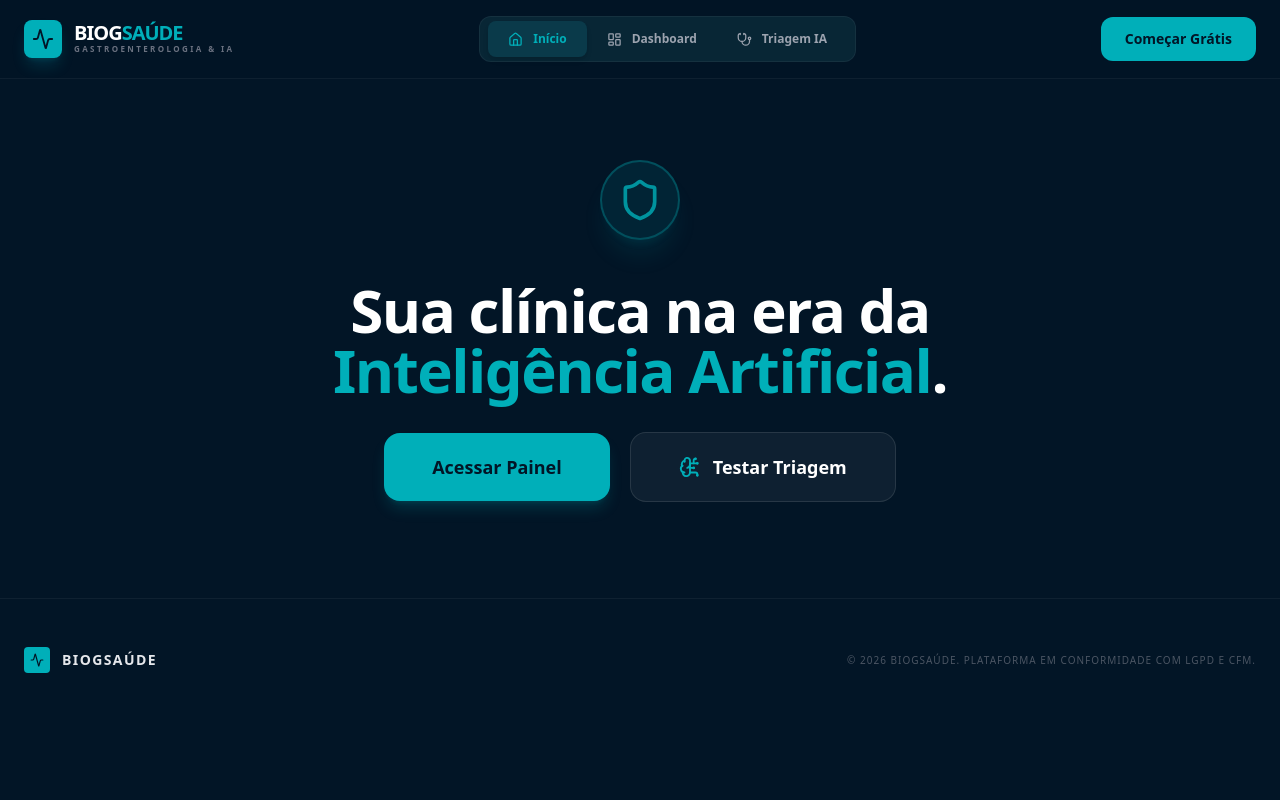
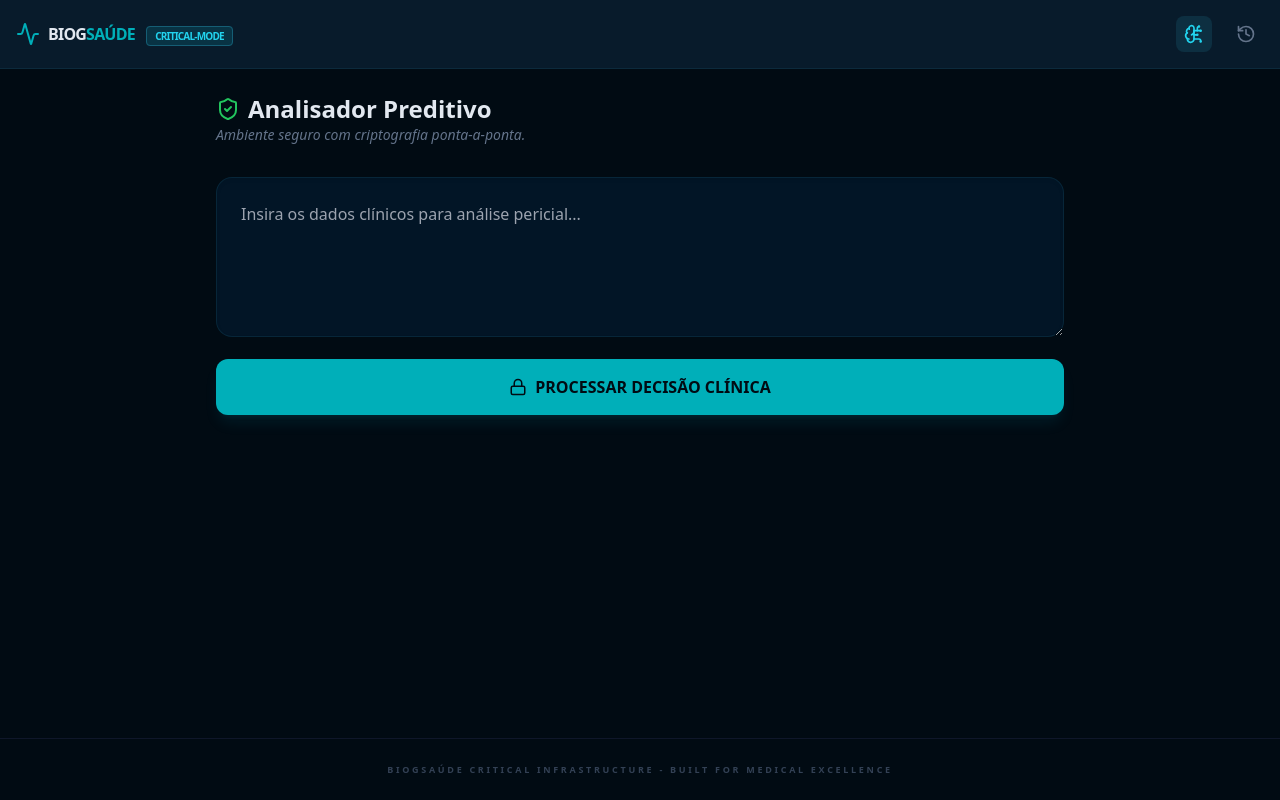
Before and after one commit to DrPaulo-Loncarovich/GastroTech_SaaS, a React (Vite) app in the folder frontend/: page / in a window 1280 px wide. Built offline with nearby package versions, Linux system fonts and the light colour scheme.

Commit message:
rebuild total biogsaude

```diff
--- a/frontend/src/App.jsx
+++ b/frontend/src/App.jsx
@@ -1,175 +1,105 @@
-import React, { useState } from 'react';
-import {
-  Zap, BrainCircuit, Activity, TrendingUp, AlertCircle,
-  Calendar, LayoutDashboard, Stethoscope, CreditCard, Home, Shield, Send
-} from 'lucide-react';
-import {
-  LineChart, Line, XAxis, YAxis, CartesianGrid, Tooltip,
-  ResponsiveContainer
-} from 'recharts';
+import React, { useState, useEffect } from 'react';
+import { ShieldCheck, Activity, BrainCircuit, History, FileText, Lock } from 'lucide-react';
 
-const App = () => {
-  // --- LÓGICA DE NAVEGAÇÃO ---
-  const [activeTab, setActiveTab] = useState('inicio');
+export default function App() {
+  const [aba, setAba] = useState('ia');
   const [sintomas, setSintomas] = useState('');
-  const [resultadoIA, setResultadoIA] = useState(null);
+  const [logs, setLogs] = useState([]);
+  const [analiseAtual, setAnaliseAtual] = useState(null);
 
-  const mockData = [
-    { name: 'Seg', intensity: 4 }, { name: 'Ter', intensity: 7 },
-    { name: 'Qua', intensity: 3 }, { name: 'Qui', intensity: 8 },
-    { name: 'Sex', intensity: 5 }
-  ];
+  // SIMULAÇÃO DE LOG DE MISSÃO CRÍTICA (PERSISTÊNCIA)
+  const salvarLogClinico = (input, output) => {
+    const novoLog = {
+      id: `LOG-${Date.now()}`,
+      timestamp: new Date().toLocaleString('pt-BR'),
+      medicoId: "CRM-AM-XXXX", // Puxaria do perfil do Dr. Paulo
+      entradaPaciente: input,
+      sugestaoIA: output,
+      hashIntegridade: Math.random().toString(36).substring(2, 15) // Simulação de Hash SHA-256
+    };
+    setLogs([novoLog, ...logs]);
+  };
 
-  const handleTriagem = (e) => {
-    e.preventDefault();
-    // Simulação do "Cérebro" da IA
-    if (sintomas.toLowerCase().includes('dor')) {
-      setResultadoIA("Possível Dispepsia. Sugerido: Avaliar sinais de alarme.");
-    } else {
-      setResultadoIA("Análise concluída. Agende consulta para detalhamento.");
-    }
+  const executarAnalise = () => {
+    if (!sintomas) return;
+
+    // Lógica Preditiva
+    const resultado = "BIOGSAÚDE IA: Detectado padrão sugestivo de Gastrite Erosiva. Recomendado protocolo de confirmação via EDA.";
+
+    setAnaliseAtual(resultado);
+    salvarLogClinico(sintomas, resultado);
   };
 
   return (
-    <div className="min-h-screen bg-[#021526] text-white font-sans selection:bg-[#00afb9]/30">
+    <div className="min-h-screen bg-[#010b13] text-slate-200 font-sans flex flex-col">
 
-      {/* --- HEADER --- */}
-      <header className="fixed top-0 w-full bg-[#021526]/90 backdrop-blur-md z-50 py-4 border-b border-white/5">
-        <nav className="max-w-7xl mx-auto px-6 flex items-center justify-between">
+      {/* HEADER COM STATUS DE SEGURANÇA */}
+      <nav className="p-4 bg-[#081b2b] border-b border-cyan-900/30 flex justify-between items-center sticky top-0 z-50">
+        <div className="flex items-center gap-2">
+          <Activity className="text-[#00afb9]" />
+          <h1 className="font-black tracking-tighter uppercase">Biog<span className="text-[#00afb9]">Saúde</span> <span className="text-[10px] bg-cyan-950 text-cyan-400 px-2 py-0.5 rounded ml-2 border border-cyan-800">CRITICAL-MODE</span></h1>
+        </div>
+        <div className="flex gap-4">
+          <button onClick={() => setAba('ia')} className={`p-2 rounded-lg ${aba === 'ia' ? 'bg-cyan-900/40 text-cyan-400' : 'text-slate-500'}`}><BrainCircuit size={20}/></button>
+          <button onClick={() => setAba('logs')} className={`p-2 rounded-lg ${aba === 'logs' ? 'bg-cyan-900/40 text-cyan-400' : 'text-slate-500'}`}><History size={20}/></button>
+        </div>
+      </nav>
 
-          {/* LOGO */}
-          <div onClick={() => setActiveTab('inicio')} className="flex items-center gap-3 cursor-pointer group">
-            <div className="p-2 bg-[#00afb9] rounded-lg text-[#021526] shadow-lg shadow-[#00afb9]/20">
-              <Activity size={22} />
-            </div>
-            <div className="flex flex-col">
-              <span className="text-xl font-black tracking-tighter leading-none">
-                BIOG<span className="text-[#00afb9]">SAÚDE</span>
-              </span>
-              <span className="text-[8px] font-bold tracking-[0.3em] text-gray-500 uppercase">Gastroenterologia & IA</span>
-            </div>
-          </div>
+      <main className="flex-1 p-6 max-w-4xl mx-auto w-full">
 
-          {/* MENU COM CLIQUE FUNCIONAL */}
-          <div className="hidden lg:flex items-center bg-[#082635] rounded-xl px-2 py-1 border border-white/5">
-            <button
-              onClick={() => setActiveTab('inicio')}
-              className={`flex items-center gap-2.5 px-5 py-2.5 rounded-lg text-xs font-bold transition-all ${activeTab === 'inicio' ? 'bg-[#0a3a4a] text-[#00afb9] shadow-md' : 'text-gray-400 hover:bg-white/5'}`}
-            >
-              <Home size={15}/> Início
-            </button>
-            <button
-              onClick={() => setActiveTab('dashboard')}
-              className={`flex items-center gap-2.5 px-5 py-2.5 rounded-lg text-xs font-bold transition-all ${activeTab === 'dashboard' ? 'bg-[#0a3a4a] text-[#00afb9] shadow-md' : 'text-gray-400 hover:bg-white/5'}`}
-            >
-              <LayoutDashboard size={15}/> Dashboard
-            </button>
-            <button
-              onClick={() => setActiveTab('triagem')}
-              className={`flex items-center gap-2.5 px-5 py-2.5 rounded-lg text-xs font-bold transition-all ${activeTab === 'triagem' ? 'bg-[#0a3a4a] text-[#00afb9] shadow-md' : 'text-gray-400 hover:bg-white/5'}`}
-            >
-              <Stethoscope size={15}/> Triagem IA
-            </button>
-          </div>
+        {aba === 'ia' && (
+          <div className="animate-in fade-in duration-500">
+            <header className="mb-8">
+              <h2 className="text-2xl font-bold flex items-center gap-2">
+                <ShieldCheck className="text-green-500" /> Analisador Preditivo
+              </h2>
+              <p className="text-slate-500 text-sm italic">Ambiente seguro com criptografia ponta-a-ponta.</p>
+            </header>
 
-          <button className="px-6 py-3 bg-[#00afb9] text-[#021526] rounded-xl text-sm font-black hover:bg-[#00d1d1] transition-all hover:scale-105">
-            Começar Grátis
-          </button>
-        </nav>
-      </header>
-
-      {/* --- CONTEÚDO DINÂMICO --- */}
-      <main className="pt-40 pb-24 px-6">
-
-        {/* TELA INICIAL */}
-        {activeTab === 'inicio' && (
-          <div className="text-center animate-in fade-in slide-in-from-bottom-4 duration-700">
-            <div className="flex justify-center mb-10">
-              <div className="p-4 rounded-full bg-[#00afb9]/10 border-2 border-[#00afb9]/30 text-[#00afb9] shadow-xl shadow-[#00afb9]/10">
-                <Shield size={44} className="opacity-80" />
-              </div>
-            </div>
-            <h1 className="text-5xl md:text-6xl font-black tracking-tight max-w-4xl mx-auto mb-8">
-              Sua clínica na era da <span className="text-[#00afb9]">Inteligência Artificial</span>.
-            </h1>
-            <div className="flex flex-col sm:flex-row items-center justify-center gap-5">
-              <button onClick={() => setActiveTab('dashboard')} className="w-full sm:w-auto px-12 py-5 bg-[#00afb9] text-[#021526] rounded-2xl text-lg font-extrabold hover:bg-[#00d1d1] transition-all flex items-center justify-center gap-3 shadow-lg shadow-[#00afb9]/20">
-                Acessar Painel
-              </button>
-              <button onClick={() => setActiveTab('triagem')} className="w-full sm:w-auto px-12 py-5 bg-white/5 border border-white/10 rounded-2xl text-lg font-bold hover:bg-white/10 transition-all flex items-center justify-center gap-3">
-                <BrainCircuit size={22} className="text-[#00afb9]" /> Testar Triagem
+            <div className="space-y-4">
+              <textarea
+                value={sintomas}
+                onChange={(e) => setSintomas(e.target.value)}
+                className="w-full h-40 bg-[#021526] border border-cyan-900/30 rounded-2xl p-6 text-white outline-none focus:ring-2 ring-cyan-500/20 transition-all shadow-inner"
+                placeholder="Insira os dados clínicos para análise pericial..."
+              />
+              <button
+                onClick={executarAnalise}
+                className="w-full bg-[#00afb9] text-[#010b13] font-black py-4 rounded-xl shadow-lg shadow-cyan-500/10 active:scale-95 transition-all flex items-center justify-center gap-2"
+              >
+                <Lock size={18} /> PROCESSAR DECISÃO CLÍNICA
               </button>
             </div>
+
+            {analiseAtual && (
+              <div className="mt-8 p-6 bg-cyan-950/20 border border-cyan-500/30 rounded-2xl border-l-4 border-l-cyan-500">
+                <span className="text-[10px] font-black text-cyan-500 uppercase tracking-widest">Resultado da IA</span>
+                <p className="mt-2 text-slate-300 leading-relaxed">{analiseAtual}</p>
+              </div>
+            )}
           </div>
         )}
 
-        {/* TELA DASHBOARD */}
-        {activeTab === 'dashboard' && (
-          <div className="max-w-6xl mx-auto animate-in fade-in zoom-in-95 duration-500">
-            <div className="bg-[#082038]/60 backdrop-blur-xl border border-white/10 rounded-[48px] p-10 md:p-14 shadow-2xl">
-               <div className="flex justify-between items-center mb-12 pb-6 border-b border-white/10">
-                  <h2 className="text-3xl font-bold tracking-tight text-[#00afb9]">Análise Clínica</h2>
-                  <div className="px-5 py-2 bg-white/5 rounded-xl text-xs font-bold text-gray-400 border border-white/5 flex items-center gap-2.5">
-                    <Calendar size={16}/> Abril 2026
-                  </div>
-               </div>
-               <div className="grid grid-cols-1 lg:grid-cols-2 gap-10">
-                  <div className="h-72 bg-[#05192d]/50 p-8 rounded-3xl border border-white/5 shadow-inner">
-                    <div className="text-[10px] font-black text-[#00afb9]/60 uppercase tracking-widest mb-6 text-left">Evolução da Intensidade</div>
-                    <ResponsiveContainer width="100%" height="100%">
-                      <LineChart data={mockData}>
-                        <CartesianGrid stroke="#ffffff" strokeOpacity={0.03} vertical={false} />
-                        <XAxis dataKey="name" hide />
-                        <Tooltip contentStyle={{backgroundColor: '#082038', borderColor: '#ffffff10', borderRadius: '16px'}} />
-                        <Line type="monotone" dataKey="intensity" stroke="#00afb9" strokeWidth={5} dot={{fill: '#00afb9', r:6}} activeDot={{r:10, fill: '#fff'}} />
-                      </LineChart>
-                    </ResponsiveContainer>
-                  </div>
-                  <div className="space-y-6 text-left">
-                    <div className="p-10 bg-[#00afb9] rounded-[40px] text-[#021526] relative overflow-hidden shadow-xl">
-                       <TrendingUp size={60} className="mb-4 opacity-15 absolute -right-6 -top-6 scale-150" />
-                       <div className="text-sm font-bold uppercase tracking-wider opacity-70 mb-1">Melhora Semanal</div>
-                       <div className="text-6xl font-black">+14%</div>
+        {aba === 'logs' && (
+          <div className="animate-in slide-in-from-right duration-500">
+            <h2 className="text-2xl font-bold mb-6 flex items-center gap-2"><FileText /> Trilha de Auditoria (Logs)</h2>
+            <div className="space-y-4">
+              {logs.length === 0 ? (
+                <p className="text-slate-600 italic">Nenhum registro encontrado nesta sessão.</p>
+              ) : (
+                logs.map(log => (
+                  <div key={log.id} className="p-4 bg-[#081b2b] border border-slate-800 rounded-xl text-xs font-mono">
+                    <div className="flex justify-between text-cyan-500 mb-2 font-bold">
+                      <span>{log.id}</span>
+                      <span>{log.timestamp}</span>
+                    </div>
+                    <p className="text-slate-400 mb-1"><span className="text-slate-600">INPUT:</span> {log.entradaPaciente}</p>
+                    <p className="text-slate-200 mb-2"><span className="text-slate-600">OUTPUT:</span> {log.sugestaoIA}</p>
+                    <div className="text-[10px] text-slate-700 break-all border-t border-slate-800 pt-2 uppercase">
+                      Integrity Hash: {log.hashIntegridade}
                     </div>
                   </div>
-               </div>
-            </div>
-          </div>
-        )}
-
-        {/* TELA TRIAGEM IA */}
-        {activeTab === 'triagem' && (
-          <div className="max-w-3xl mx-auto animate-in fade-in slide-in-from-right-4 duration-500">
-            <div className="bg-[#082038]/60 backdrop-blur-xl border border-white/10 rounded-[40px] p-8 shadow-2xl">
-              <div className="flex items-center gap-4 mb-8">
-                <div className="p-3 bg-[#00afb9]/20 rounded-2xl text-[#00afb9]">
-                  <BrainCircuit size={32} />
-                </div>
-                <div>
-                  <h2 className="text-2xl font-bold">Simulador GastroAI</h2>
-                  <p className="text-gray-400 text-sm">Descreva os sintomas para análise preditiva.</p>
-                </div>
-              </div>
-
-              <form onSubmit={handleTriagem} className="space-y-6">
-                <textarea
-                  value={sintomas}
-                  onChange={(e) => setSintomas(e.target.value)}
-                  placeholder="Ex: Dor epigástrica pós-prandial há 2 semanas..."
-                  className="w-full h-32 bg-black/20 border border-white/10 rounded-2xl p-4 text-white placeholder:text-gray-600 focus:border-[#00afb9] outline-none transition-all"
-                />
-                <button type="submit" className="w-full py-4 bg-[#00afb9] text-[#021526] rounded-2xl font-black flex items-center justify-center gap-2 hover:bg-[#00d1d1] transition-all">
-                  <Send size={18} /> Analisar Sintomas
-                </button>
-              </form>
-
-              {resultadoIA && (
-                <div className="mt-8 p-6 bg-[#00afb9]/10 border border-[#00afb9]/30 rounded-2xl animate-in zoom-in-95">
-                  <div className="flex items-center gap-2 text-[#00afb9] font-bold mb-2">
-                    <AlertCircle size={18} /> Insight da IA:
-                  </div>
-                  <p className="text-gray-300">{resultadoIA}</p>
-                </div>
+                ))
               )}
             </div>
           </div>
@@ -177,18 +107,11 @@ const App = () => {
 
       </main>
 
-      {/* --- FOOTER --- */}
-      <footer className="max-w-7xl mx-auto px-6 py-12 border-t border-white/5 flex flex-col md:flex-row justify-between items-center gap-10">
-        <div className="flex items-center gap-3">
-          <div className="p-1.5 bg-[#00afb9] rounded text-[#021526]"><Activity size={14}/></div>
-          <span className="text-sm font-bold text-gray-200 uppercase tracking-widest">BIOGSAÚDE</span>
-        </div>
-        <p className="text-[10px] text-gray-600 font-medium uppercase tracking-[0.1em]">
-          © 2026 BIOGSAÚDE. Plataforma em conformidade com LGPD e CFM.
+      <footer className="p-6 text-center border-t border-slate-900">
+        <p className="text-[9px] text-slate-700 font-bold uppercase tracking-[0.3em]">
+          BIOGSAÚDE Critical Infrastructure - Built for Medical Excellence
         </p>
       </footer>
     </div>
   );
 }
-
-export default App;
```
